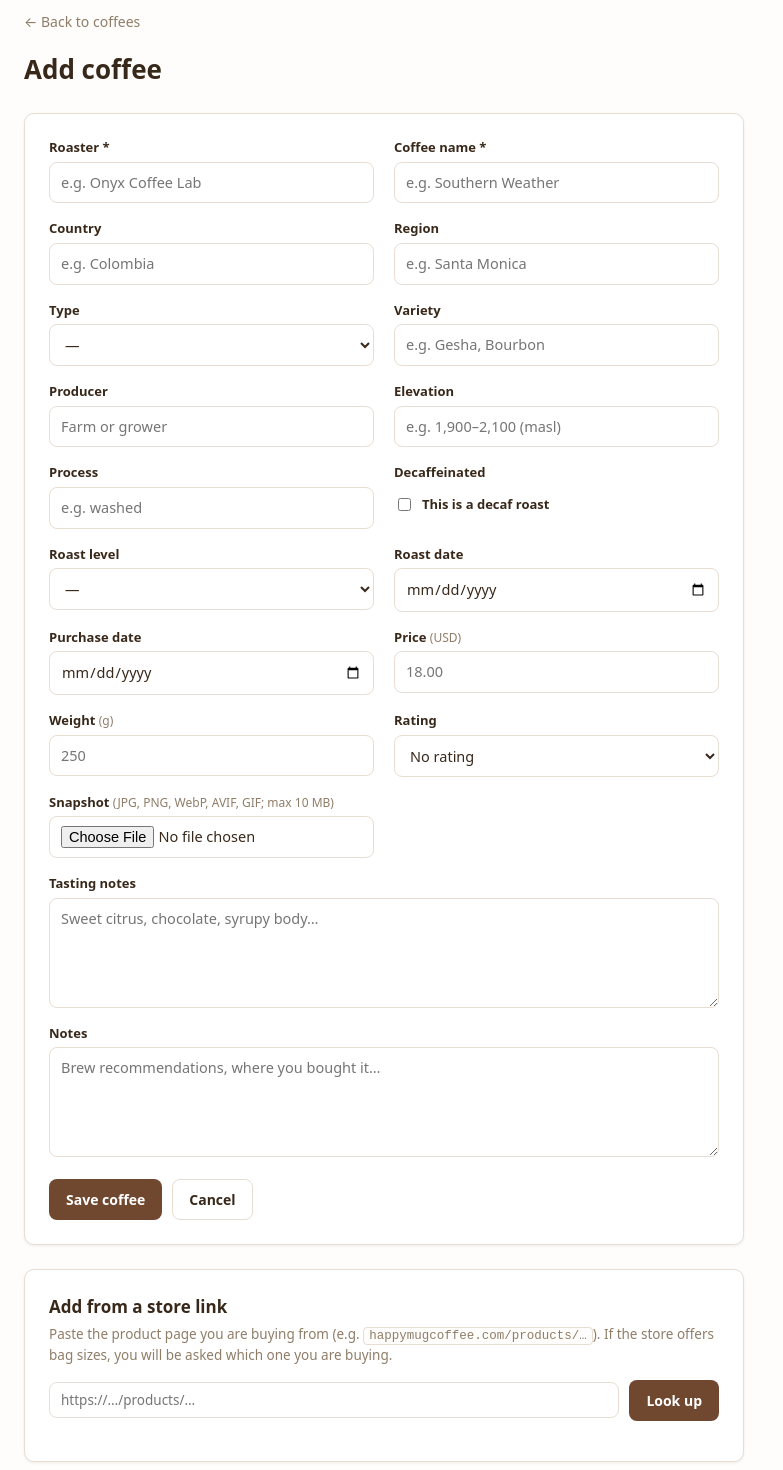
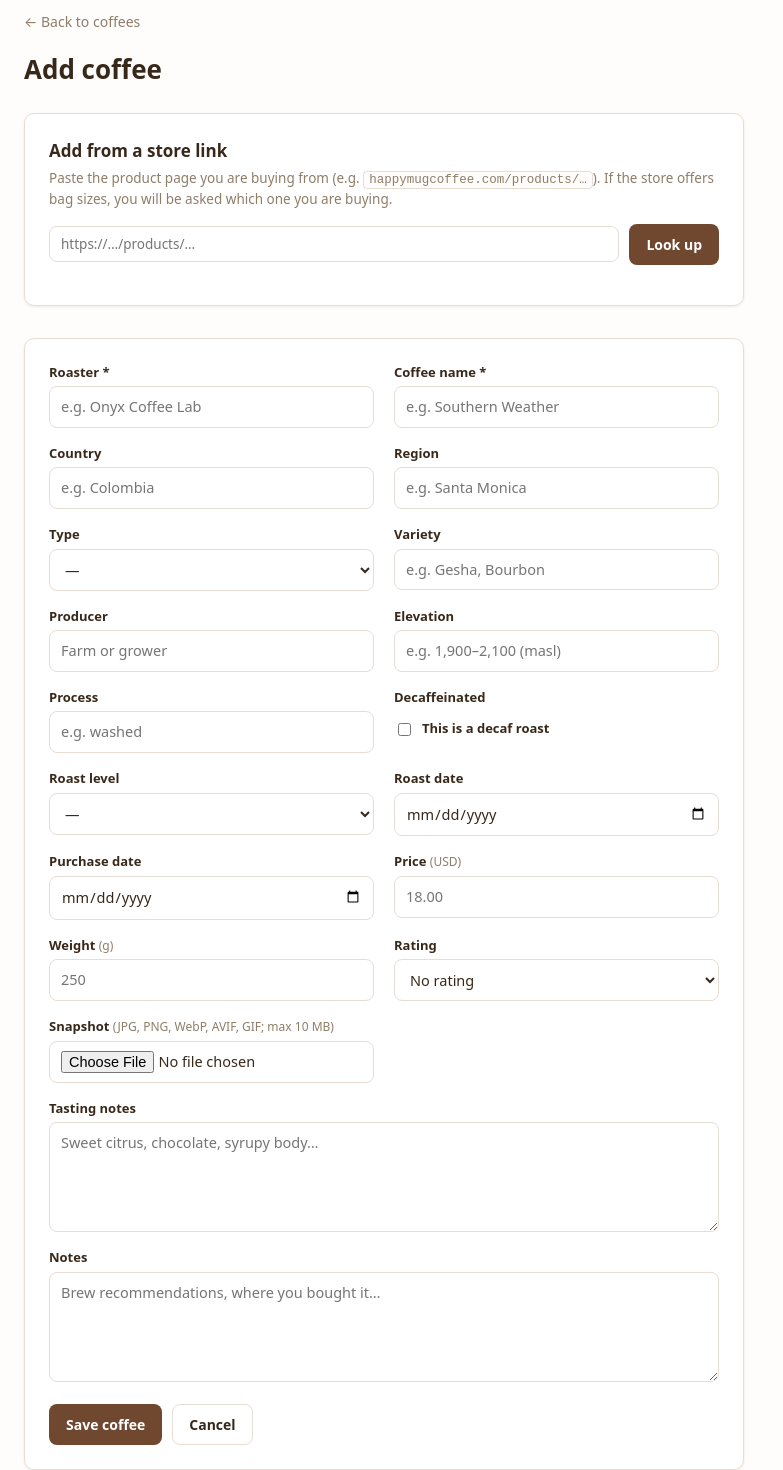
Before and after one commit to nmacy/bean-vault, a Next.js app: page /new in a window 1280 px wide. Shown: the part 140-1610 px from the top of the page, without its empty margins (0-783 px from the left). Built offline with nearby package versions, Linux system fonts and the light colour scheme.

Commit message:
Store-link add sits above manual form

```diff
--- a/src/app/globals.css
+++ b/src/app/globals.css
@@ -671,7 +671,7 @@ img {
 /* ---------- add-by-link ---------- */
 
 .link-card {
-  margin-top: 32px;
+  margin: 0 0 32px;
 }
 
 .import-columns {
--- a/src/app/new/page.tsx
+++ b/src/app/new/page.tsx
@@ -12,8 +12,8 @@ export default function NewCoffeePage() {
       <div className="page-head">
         <h1>Add coffee</h1>
       </div>
+      <LinkImportForm />
       <CoffeeForm action={createCoffee} submitLabel="Save coffee" />
-      <LinkImportForm />
     </main>
   );
 }
```
